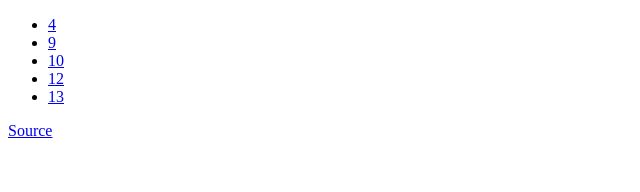
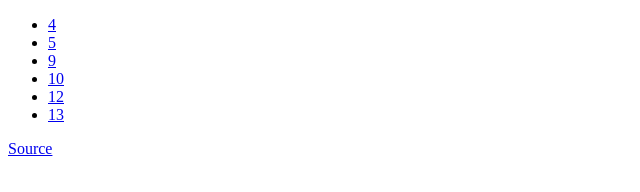
Before and after one commit to benpickles/clocks, a plain HTML site: page index.html in a window 1280 px wide. Shown: the whole page, without its empty margins (0-640 px from the left). Drawn offline with Linux system fonts and the light colour scheme.

Commit message:
Add #5 to the index.

```diff
--- a/index.html
+++ b/index.html
@@ -6,6 +6,7 @@
 <body>
 <ul>
   <li><a href="4.html">4</a></li>
+  <li><a href="5.html">5</a></li>
   <li><a href="9.html">9</a></li>
   <li><a href="10.html">10</a></li>
   <li><a href="12.html">12</a></li>
```
